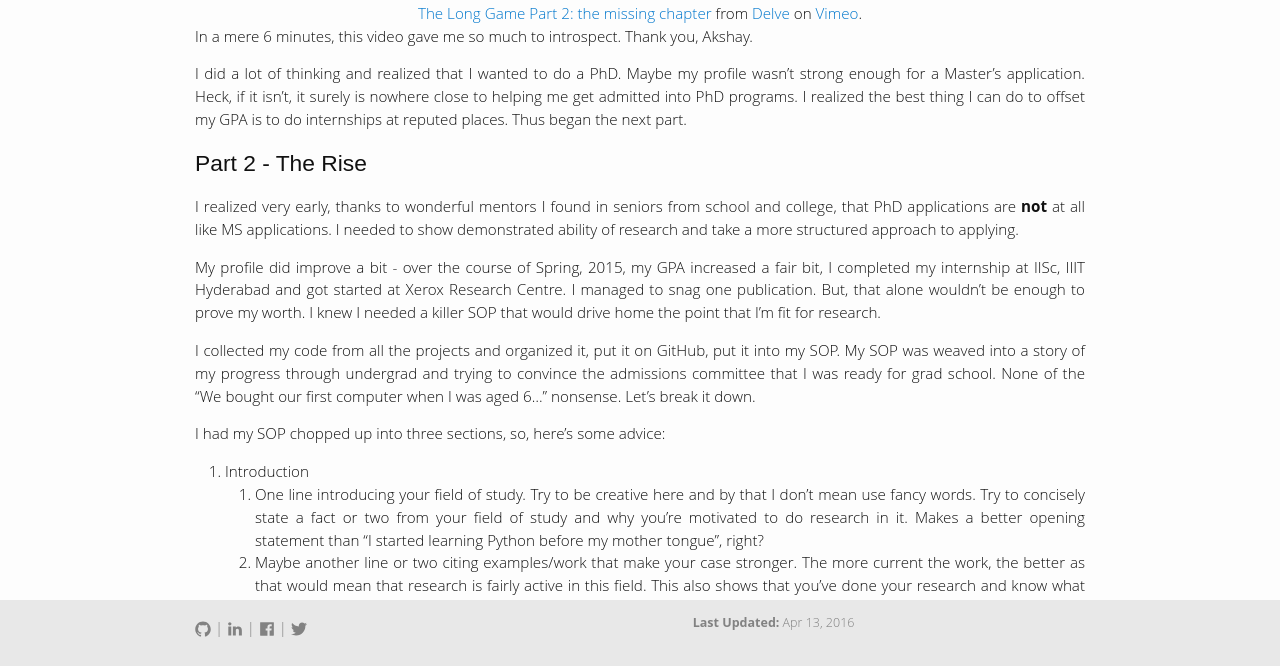
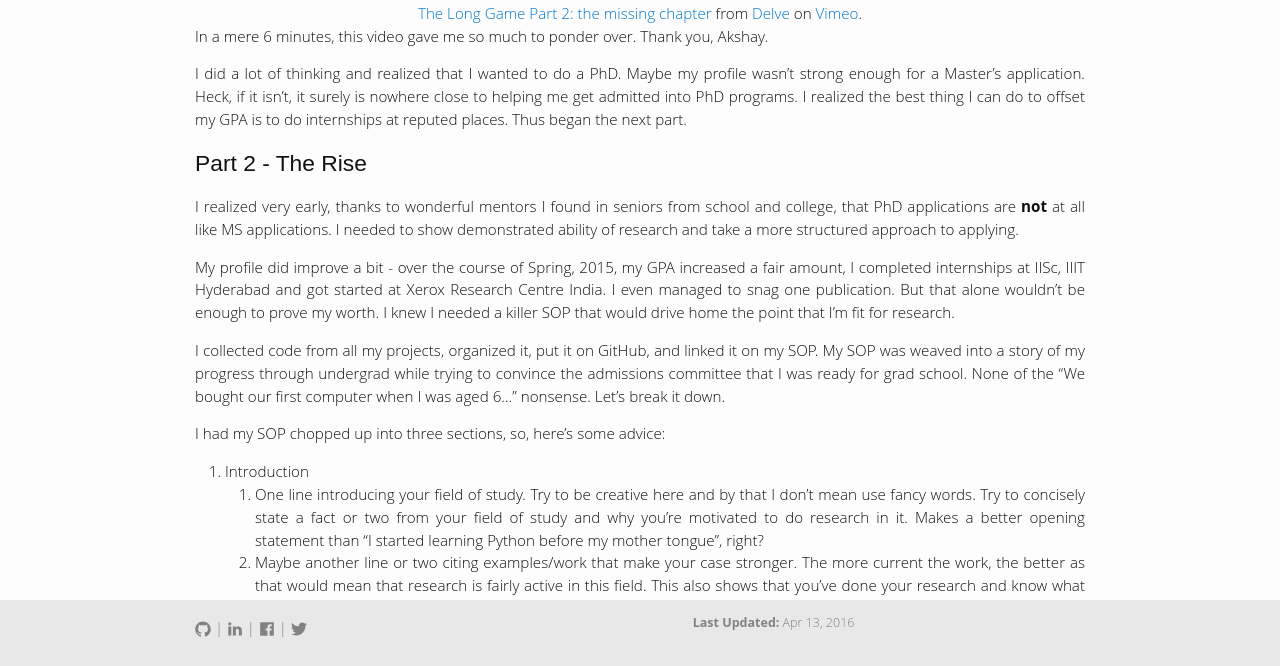
Before and after one commit to dhawaljoh/dhawaljoh.github.io, a Jekyll site: the page built from _posts/2016-03-25-My PhD-Application-Story.md, in a window 1280 px wide and 900 px high, scrolled down 839 px, cut to the strip 234-900 px from the top of the window. Built offline with Jekyll 4.4.1, drawn with Linux system fonts in a browser that asks for light colours; comment, search, counter and statistics services are not loaded; some of the changed text lies outside the part shown.

Commit message:
fixed typos

```diff
--- a/_posts/2016-03-25-My PhD-Application-Story.md
+++ b/_posts/2016-03-25-My PhD-Application-Story.md
@@ -37,7 +37,7 @@ Sometime in April, 2015 when I was down and out about the rejects, I was talking
 <center> <iframe src="https://player.vimeo.com/video/87448006?title=0&byline=0&portrait=0&badge=0" width="500" height="281" frameborder="0" webkitallowfullscreen mozallowfullscreen allowfullscreen></iframe></center>
 <center><a href="https://vimeo.com/87448006">The Long Game Part 2: the missing chapter</a> from <a href="https://vimeo.com/delvetv">Delve</a> on <a href="https://vimeo.com">Vimeo</a>.</center>
 
-In a mere 6 minutes, this video gave me so much to introspect. Thank you, Akshay.
+In a mere 6 minutes, this video gave me so much to ponder over. Thank you, Akshay.
 
 I did a lot of thinking and realized that I wanted to do a PhD. Maybe my profile wasn't strong enough for a Master's application. Heck, if it isn't, it surely is nowhere close to helping me get admitted into PhD programs. I realized the best thing I can do to offset my GPA is to do internships at reputed places. Thus began the next part.
 
@@ -47,9 +47,9 @@ Part 2 - The Rise
 
 I realized very early, thanks to wonderful mentors I found in seniors from school and college, that PhD applications are **not** at all like MS applications. I needed to show demonstrated ability of research and take a more structured approach to applying.
 
-My profile did improve a bit - over the course of Spring, 2015, my GPA increased a fair bit, I completed my internship at IISc, IIIT Hyderabad and got started at Xerox Research Centre. I managed to snag one publication. But, that alone wouldn't be enough to prove my worth. I knew I needed a killer SOP that would drive home the point that I'm fit for research.
+My profile did improve a bit - over the course of Spring, 2015, my GPA increased a fair amount, I completed internships at IISc, IIIT Hyderabad and got started at Xerox Research Centre India. I even managed to snag one publication. But that alone wouldn't be enough to prove my worth. I knew I needed a killer SOP that would drive home the point that I'm fit for research.
 
-I collected my code from all the projects and organized it, put it on GitHub, put it into my SOP. My SOP was weaved into a story of my progress through undergrad and trying to convince the admissions committee that I was ready for grad school. None of the "We bought our first computer when I was aged 6..." nonsense. Let's break it down.
+I collected code from all my projects, organized it, put it on GitHub, and linked it on my SOP. My SOP was weaved into a story of my progress through undergrad while trying to convince the admissions committee that I was ready for grad school. None of the "We bought our first computer when I was aged 6..." nonsense. Let's break it down.
 
 I had my SOP chopped up into three sections, so, here's some advice:
 
```
Also changed, not shown: other parts of _posts/2016-03-25-My PhD-Application-Story.md (+2 -2 lines).
